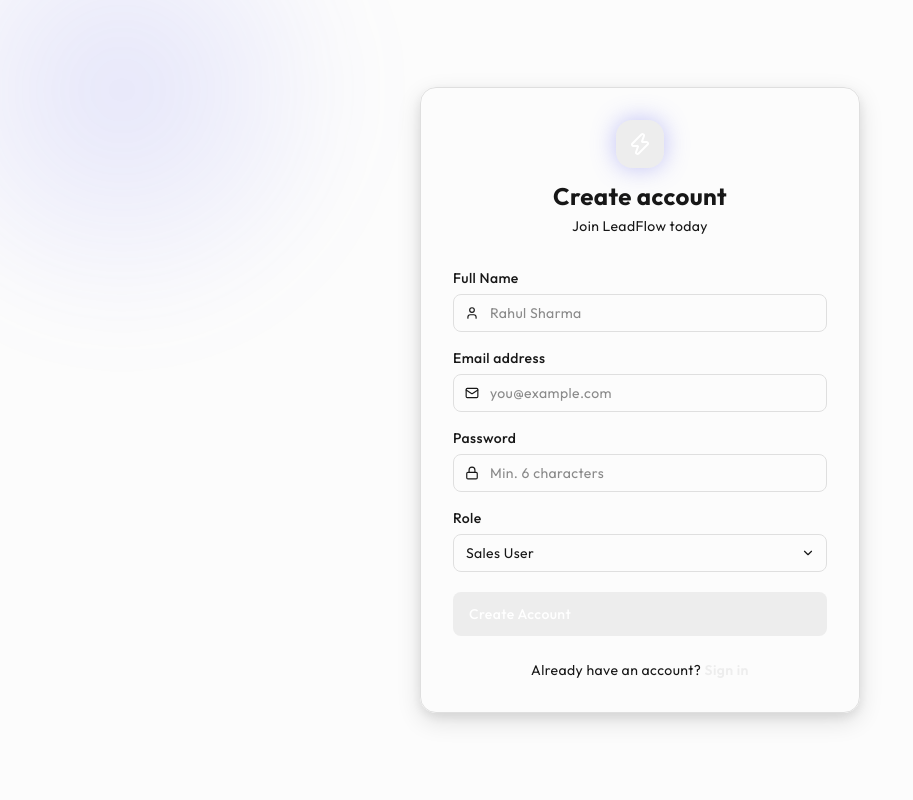
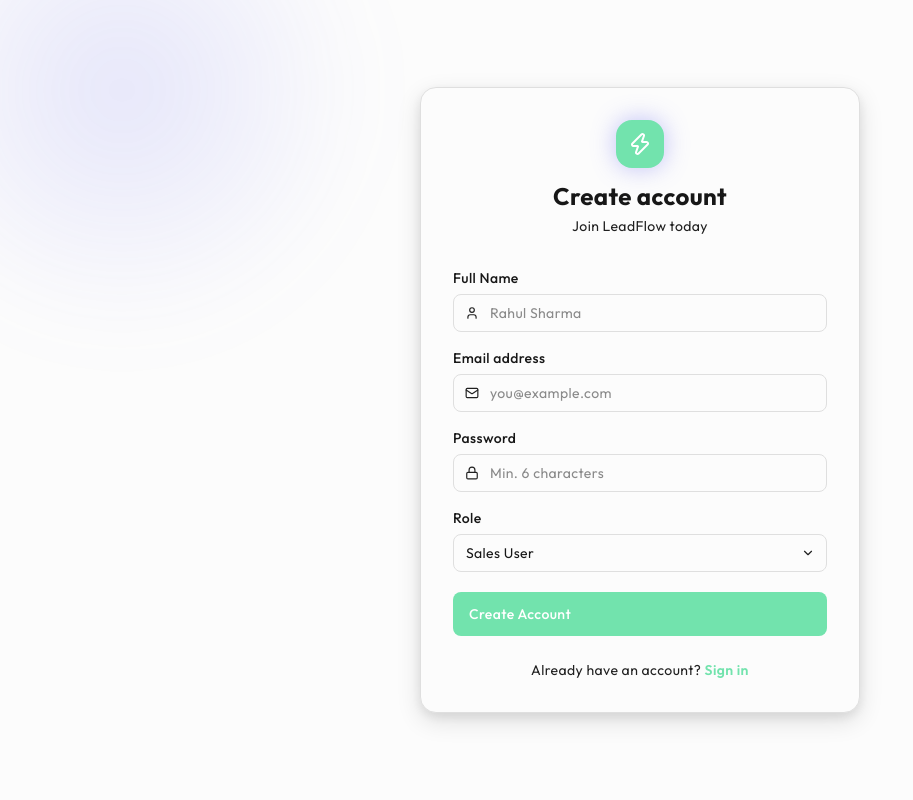
Before and after one commit to anshumancodes/lead-management-oa, a Next.js app in the folder ui/: page /register in a window 1280 px wide. Shown: the whole page, without its empty margins (0-913 px from the left). Built offline with nearby package versions, Linux system fonts and the light colour scheme.

Commit message:
refactor(ui): update fonts and CSS variables

```diff
--- a/ui/src/app/globals.css
+++ b/ui/src/app/globals.css
@@ -233,3 +233,44 @@
   background: var(--primary);
   color: var(--primary-foreground);
 }
+
+/* ── Legacy variable aliases ────────────────────────────────────────────────
+   Components still reference the old naming scheme. These aliases map the old
+   names to the new palette so no component files need to be touched.        */
+:root {
+  /* Text */
+  --text-primary:   var(--foreground);
+  --text-secondary: var(--muted-foreground);
+  --text-muted:     var(--muted-foreground);
+
+  /* Surfaces */
+  --surface:   var(--card);
+  --surface-2: var(--muted);
+
+  /* Accent → primary (green) */
+  --accent:       var(--primary);
+  --accent-hover: var(--primary);
+  --accent-light: color-mix(in srgb, var(--primary) 18%, transparent);
+
+  /* Danger → destructive */
+  --danger:       var(--destructive);
+  --danger-light: color-mix(in srgb, var(--destructive) 20%, transparent);
+
+  /* Status colours */
+  --success:       #22c55e;
+  --success-light: color-mix(in srgb, #22c55e 15%, transparent);
+  --warning:       var(--chart-4);
+  --warning-light: color-mix(in srgb, var(--chart-4) 15%, transparent);
+  --info:          var(--chart-2);
+  --info-light:    color-mix(in srgb, var(--chart-2) 15%, transparent);
+}
+
+.dark {
+  --accent:       var(--ring);       /* bright green in dark mode */
+  --accent-hover: var(--ring);
+  --accent-light: color-mix(in srgb, var(--ring) 18%, transparent);
+  --danger:       #f87171;
+  --danger-light: color-mix(in srgb, #f87171 20%, transparent);
+  --success:       #4ade80;
+  --success-light: color-mix(in srgb, #4ade80 15%, transparent);
+}
--- a/ui/src/app/layout.tsx
+++ b/ui/src/app/layout.tsx
@@ -1,9 +1,9 @@
 import type { Metadata } from 'next';
-import { Inter } from 'next/font/google';
+import { Outfit } from 'next/font/google';
 import { Providers } from './providers';
 import './globals.css';
 
-const inter = Inter({ subsets: ['latin'], variable: '--font-inter' });
+const outfit = Outfit({ subsets: ['latin'], variable: '--font-sans' });
 
 export const metadata: Metadata = {
   title: 'LeadFlow — Lead Management Dashboard',
@@ -13,7 +13,7 @@
 
 export default function RootLayout({ children }: { children: React.ReactNode }) {
   return (
-    <html lang="en" suppressHydrationWarning className={inter.variable}>
+    <html lang="en" suppressHydrationWarning className={outfit.variable}>
       <body className="min-h-screen antialiased">
         <Providers>{children}</Providers>
       </body>
--- a/ui/src/lib/api.ts
+++ b/ui/src/lib/api.ts
@@ -1,6 +1,8 @@
 import axios, { AxiosError, type InternalAxiosRequestConfig } from 'axios';
 
-const BASE_URL = process.env.NEXT_PUBLIC_API_URL ?? 'http://localhost:3000/api/v1';
+const BASE_URL =
+  process.env.NEXT_PUBLIC_API_URL ??
+  'https://lead-management-oa.onrender.com/api/v1';
 
 export const api = axios.create({
   baseURL: BASE_URL,
```
